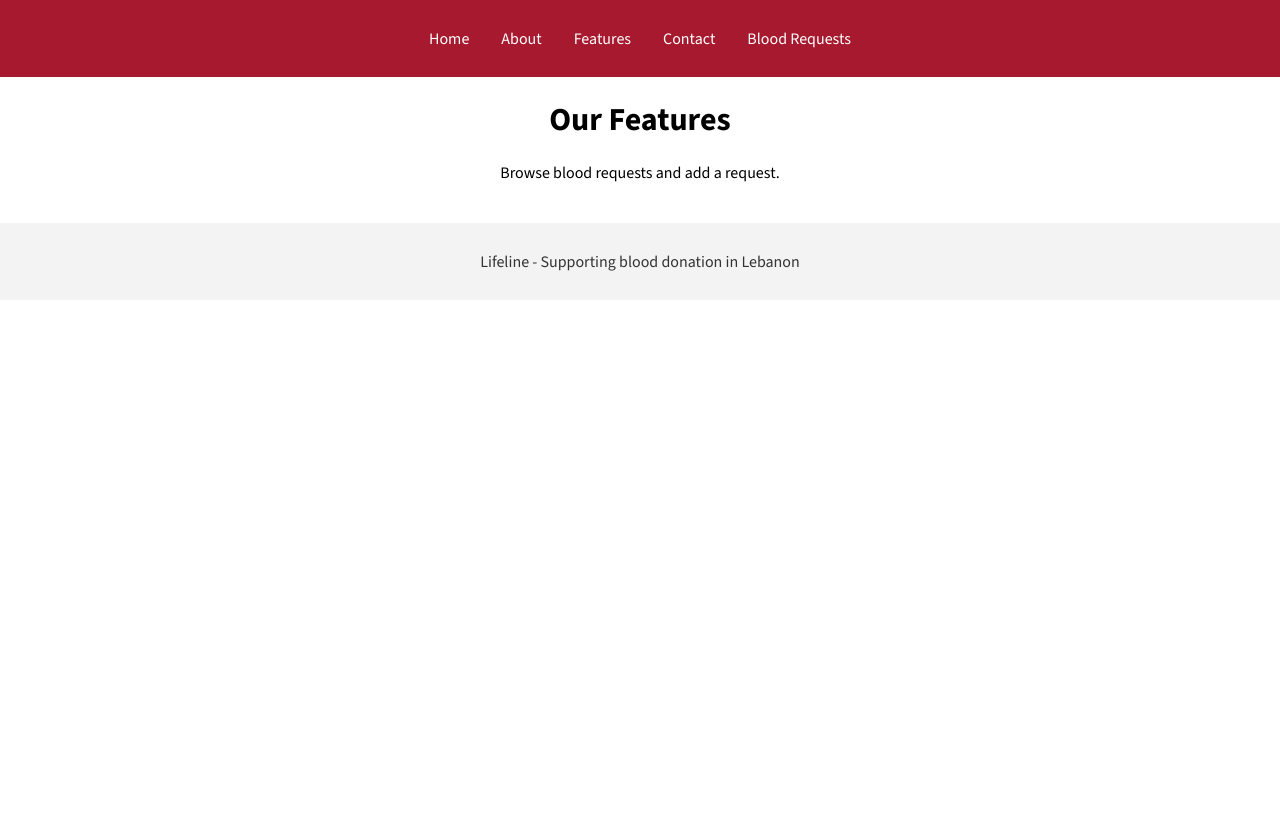
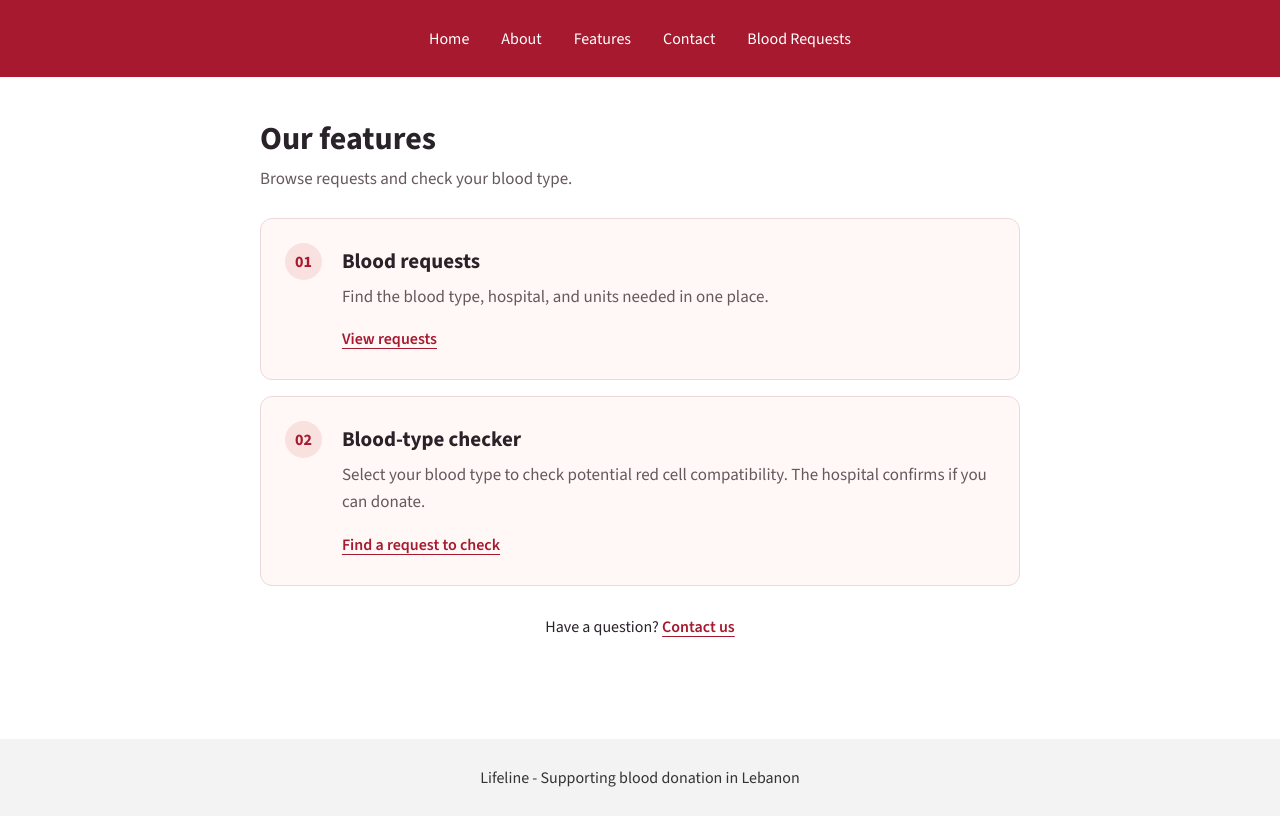
Before and after one commit to HusseinHraibi/LifeLine, a React (Create React App) app: page /features in a window 1280 px wide. Built offline with nearby package versions, Linux system fonts and the light colour scheme.

Commit message:
Add Lifeline Features page

```diff
--- a/src/pages/Features.js
+++ b/src/pages/Features.js
@@ -1,10 +1,32 @@
+import { Link } from 'react-router-dom';
+import '../styles/Features.css';
+
 function Features() {
-    return (
-      <main>
-        <h1>Our Features</h1>
-        <p>Browse blood requests and add a request.</p>
-      </main>
-    );
-  }
+  return (
+    <main className="features-page">
+      <header className="features-heading">
+        <h1>Our features</h1>
+        <p>Browse requests and check your blood type.</p>
+      </header>
+      <section className="feature-section">
+        <span className="feature-number" aria-hidden="true">01</span>
+        <div>
+          <h2>Blood requests</h2>
+          <p>Find the blood type, hospital, and units needed in one place.</p>
+          <Link to="/requests">View requests</Link>
+        </div>
+      </section>
+      <section className="feature-section">
+        <span className="feature-number" aria-hidden="true">02</span>
+        <div>
+          <h2>Blood-type checker</h2>
+          <p>Select your blood type to check potential red cell compatibility. The hospital confirms if you can donate.</p>
+          <Link to="/requests">Find a request to check</Link>
+        </div>
+      </section>
+      <p className="features-contact">Have a question? <Link to="/contact">Contact us</Link></p>
+    </main>
+  );
+}
 
-  export default Features;
+export default Features;
--- /dev/null
+++ b/src/styles/Features.css
@@ -0,0 +1,89 @@
+.features-page {
+  max-width: 760px;
+  margin: 0 auto;
+  padding: 40px 24px;
+  color: #292329;
+  text-align: left;
+}
+
+.features-heading {
+  margin-bottom: 28px;
+}
+
+.features-heading h1 {
+  margin: 0 0 8px;
+  font-size: 32px;
+}
+
+.features-heading p {
+  margin: 0;
+  color: #65585e;
+  font-size: 17px;
+}
+
+.feature-section {
+  display: flex;
+  align-items: flex-start;
+  gap: 20px;
+  margin-bottom: 16px;
+  padding: 24px;
+  border: 1px solid #ecd9d7;
+  border-radius: 12px;
+  background-color: #fff8f6;
+}
+
+.feature-number {
+  flex-shrink: 0;
+  padding: 8px 10px;
+  border-radius: 50%;
+  background-color: #f8e1df;
+  color: #a6192e;
+  font-size: 16px;
+  font-weight: 700;
+}
+
+.feature-section h2 {
+  margin: 4px 0 8px;
+  font-size: 21px;
+}
+
+.feature-section p {
+  margin: 0 0 12px;
+  color: #65585e;
+  font-size: 17px;
+  line-height: 1.6;
+}
+
+.features-page a {
+  display: inline-block;
+  padding: 6px 0;
+  color: #a6192e;
+  font-size: 16px;
+  font-weight: 600;
+  text-underline-offset: 4px;
+}
+
+.features-page a:hover {
+  color: #781224;
+}
+
+.features-contact {
+  margin-top: 24px;
+  font-size: 16px;
+  text-align: center;
+}
+
+@media (max-width: 600px) {
+  .features-page {
+    padding: 32px 20px;
+  }
+
+  .features-heading h1 {
+    font-size: 28px;
+  }
+
+  .feature-section {
+    gap: 12px;
+    padding: 20px 16px;
+  }
+}
```
